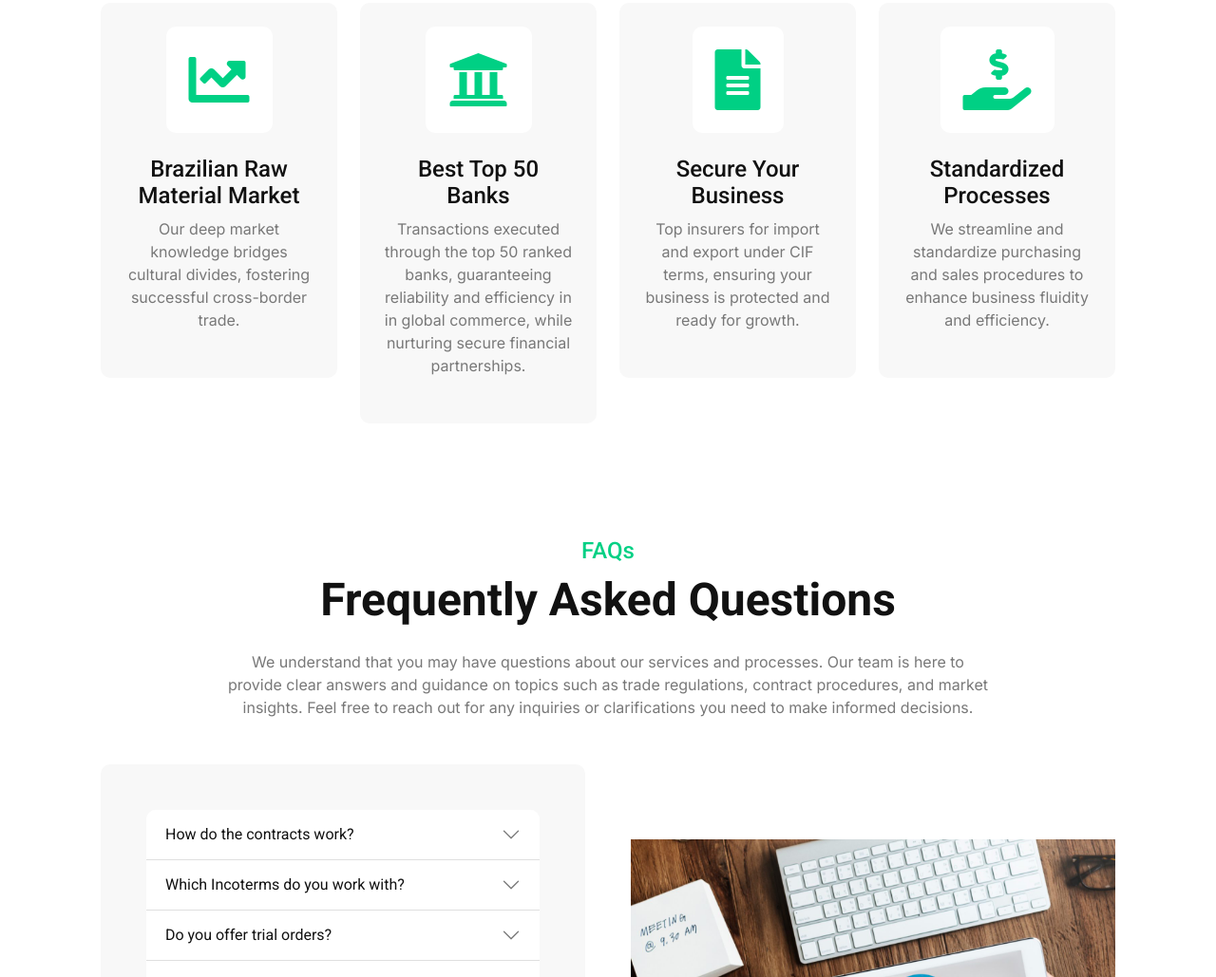
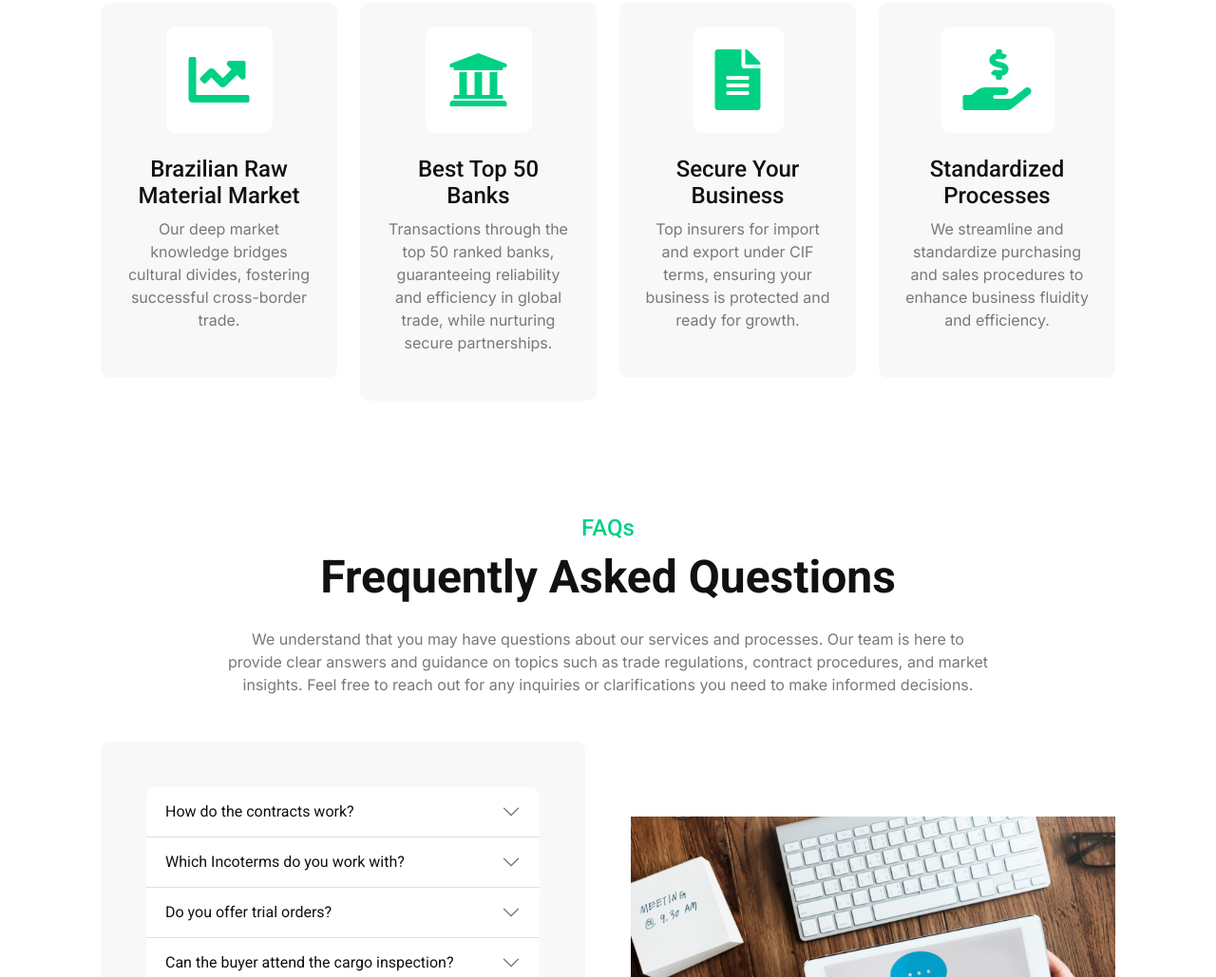
Before and after one commit to VitorCamposAds/Prospector_website, a plain HTML site: page index.html in a window 1280 px wide. Shown: the part 2425-3454 px from the top of the page at 95% size. Drawn offline with nearby package versions, Linux system fonts and the light colour scheme.

Commit message:
refinamento texto banco

```diff
--- a/index.html
+++ b/index.html
@@ -253,7 +253,7 @@
                                 <i class="fas fa-university fa-4x text-primary"></i>
                             </div>
                             <h4>Best Top 50 Banks</h4>
-                            <p class="mb-4">Transactions executed through the top 50 ranked banks, guaranteeing reliability and efficiency in in global commerce, while nurturing secure financial partnerships.
+                            <p class="mb-4">Transactions through the top 50 ranked banks, guaranteeing reliability and efficiency in global trade, while nurturing secure partnerships.
                                 <p class="mb-4">
                             </p>
                         </div>
```
